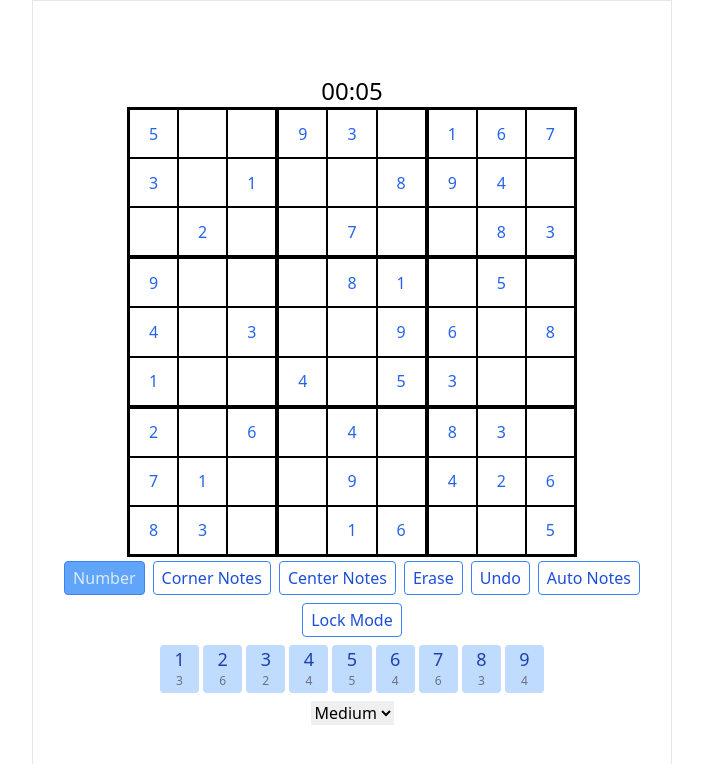
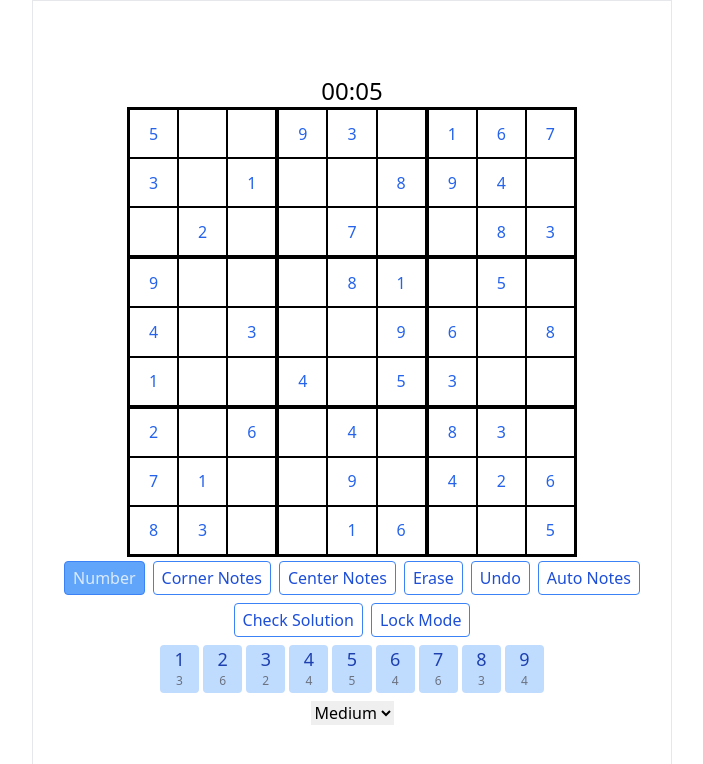
Before and after one commit to arsaizdihar/sudoku, a Next.js app: page / in a window 1280 px wide. Shown: the top 764 px of the page, without its empty margins (288-991 px from the left). Built offline with nearby package versions, Linux system fonts and the light colour scheme.

Commit message:
Add check solution button

```diff
--- a/pages/index.tsx
+++ b/pages/index.tsx
@@ -44,6 +44,7 @@ export const getServerSideProps = async (ctx: GetServerSidePropsContext) => {
   let sd = [];
   let count = 0;
   const sudoku = [];
+  let solution = [];
   do {
     count++;
     if (count > 10) missing--;
@@ -59,7 +60,8 @@ export const getServerSideProps = async (ctx: GetServerSidePropsContext) => {
         sd.push(val);
       }
     }
-    if (checkUnique(sd)) break;
+    solution = checkUnique(sd);
+    if (solution) break;
   } while (true);
 
   for (let i = 0; i < 9; i++) {
@@ -71,9 +73,21 @@ export const getServerSideProps = async (ctx: GetServerSidePropsContext) => {
     sudoku.push(row);
   }
 
+  const sol = [];
+
+  for (let i = 0; i < 9; i++) {
+    const row = [];
+    for (let j = 0; j < 9; j++) {
+      const val = solution[i * 9 + j];
+      row.push(val !== null ? val + 1 : null);
+    }
+    sol.push(row);
+  }
+
   return {
     props: {
       sudoku,
+      solution: sol,
     },
   };
 };
@@ -105,7 +119,13 @@ function getNoteClassName(i: number, total: number) {
   });
 }
 
-function App({ sudoku: s }: { sudoku: number[][] }) {
+function App({
+  sudoku: s,
+  solution,
+}: {
+  sudoku: number[][];
+  solution: number[][];
+}) {
   const router = useRouter();
   let dif = Number(router.query.dif);
   if (isNaN(dif) || dif < 0 || dif > 3) dif = 1;
@@ -399,6 +419,29 @@ function App({ sudoku: s }: { sudoku: number[][] }) {
           </button>
           <button
             className={classNames(
+              "hover:bg-blue-300 text-blue-700",
+              "border border-blue-500 rounded px-2 py-1 focus:outline-none"
+            )}
+            onClick={() => {
+              const errors: boolean[][] = Array.from({ length: 9 }, () =>
+                Array(9).fill(false)
+              );
+              for (let i = 0; i < 9; i++) {
+                for (let j = 0; j < 9; j++) {
+                  const tile = sudoku[i][j];
+                  if (typeof tile !== "number") continue;
+                  if (tile !== solution[i][j]) {
+                    errors[i][j] = true;
+                  }
+                }
+              }
+              setErrors(errors);
+            }}
+          >
+            Check Solution
+          </button>
+          <button
+            className={classNames(
               lockNum !== null
                 ? "bg-blue-400 text-blue-100"
                 : "hover:bg-blue-300 text-blue-700",
--- a/src/solver.js
+++ b/src/solver.js
@@ -86,7 +86,7 @@ function checkUnique(original) {
   let board = [].concat(original);
   let guesses = deduce(board);
   if (guesses === null) {
-    return true;
+    return board;
   }
 
   let count = 0;
@@ -101,7 +101,7 @@ function checkUnique(original) {
     }
   }
 
-  if (count !== 1) return false;
+  if (count !== 1) return null;
   return checkUnique(validWorkspace);
 }
 
```
